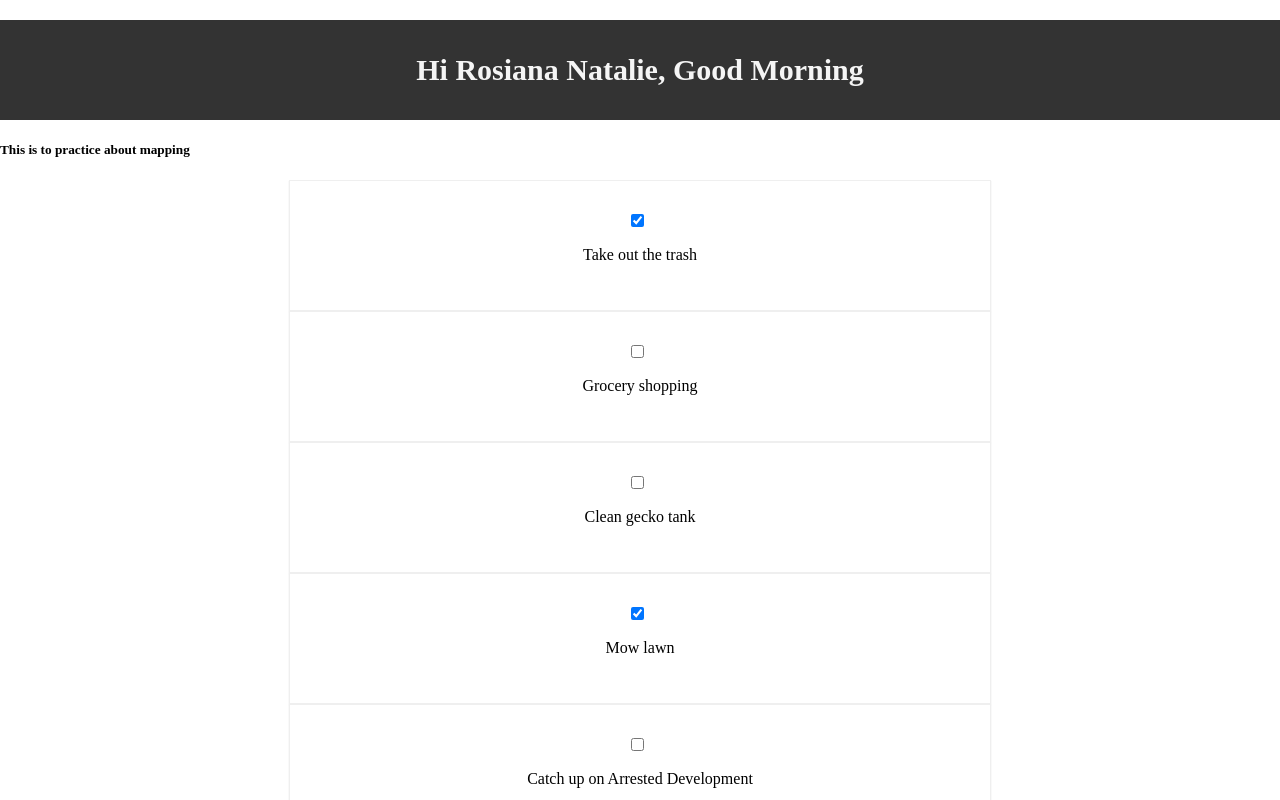
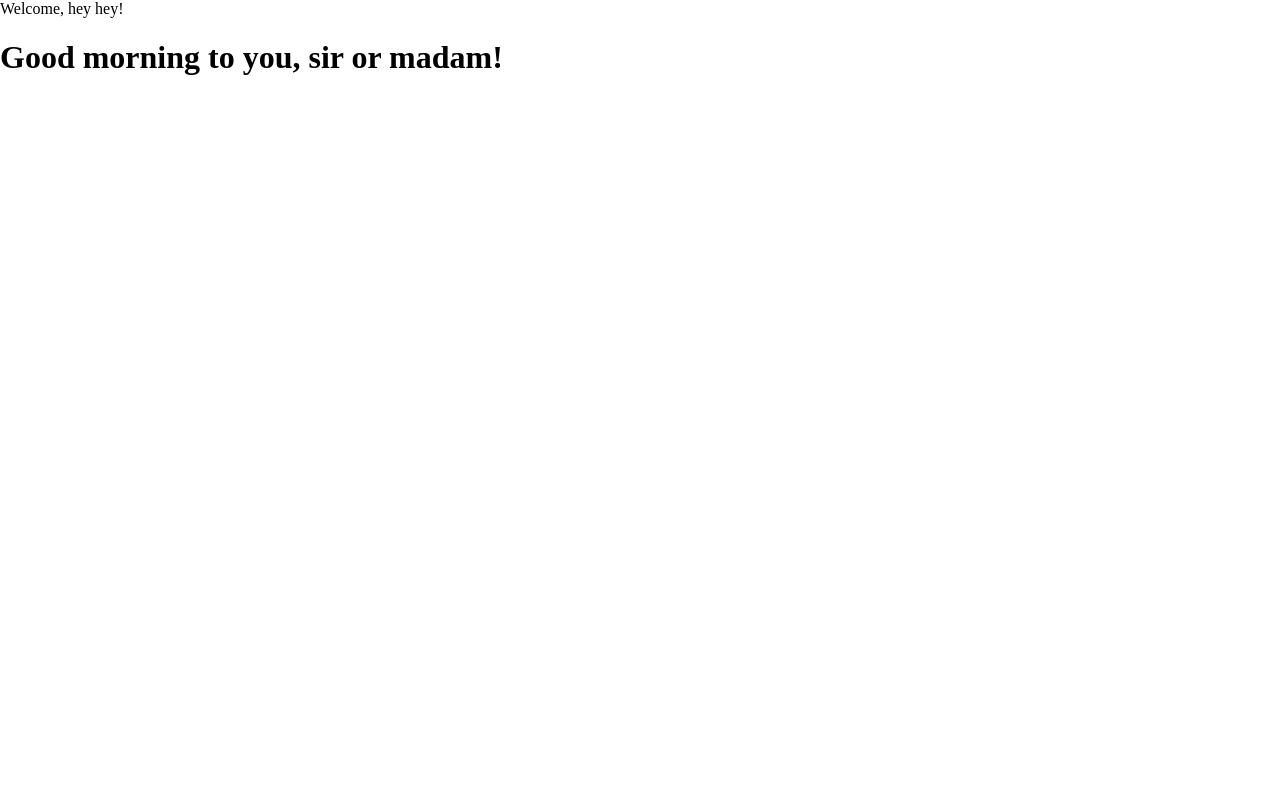
Before and after one commit to rosiananatalie/learning_js, a React (Create React App) app: page / in a window 1280 px wide. Shown: the top 800 px of the page. Built offline with nearby package versions, Linux system fonts and the light colour scheme.

Commit message:
learning class-based component

```diff
--- /dev/null
+++ b/src/App4.js
@@ -0,0 +1,52 @@
+/*
+
+Challenge:
+1. Convert all 3 components to be class-based
+2. Fix the small bug
+
+*/
+
+import React from "react"
+import ReactDOM from "react-dom"
+
+// #1
+class App4 extends React.Component{
+    render(){
+        return (
+            <div>
+                <Header username = "hey hey"/>
+                <Greeting />
+            </div>
+        )
+    }
+}
+
+// #2
+class Header extends React.Component{
+    render(){
+        return(
+            <header>Welcome, {this.props.username}!</header>
+        )
+    }
+}
+
+// #3
+class Greeting extends React.Component{
+    render(){
+        const date = new Date()
+        const hours = date.getHours()
+        let timeOfDay
+        if (hours < 12) {
+            timeOfDay = "morning"
+        } else if (hours >= 12 && hours < 17) {
+            timeOfDay = "afternoon"
+        } else {
+            timeOfDay = "night"
+        }
+        return (
+            <h1>Good {timeOfDay} to you, sir or madam!</h1>
+        )
+    }
+}
+
+export default App4
--- a/src/index.js
+++ b/src/index.js
@@ -1,8 +1,9 @@
 import React from "react"
 import ReactDOM from "react-dom"
 import './style.css'
-import App from "./App"
+//import App from "./App"
 //import App2 from "./App2"
 //import App3 from "./App3"
+import App4 from "./App4"
 
-ReactDOM.render(<App />, document.getElementById("root"))
+ReactDOM.render(<App4 />, document.getElementById("root"))
```
